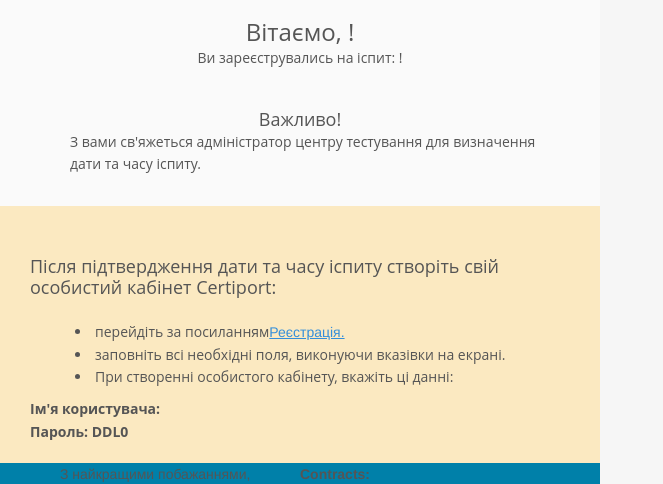
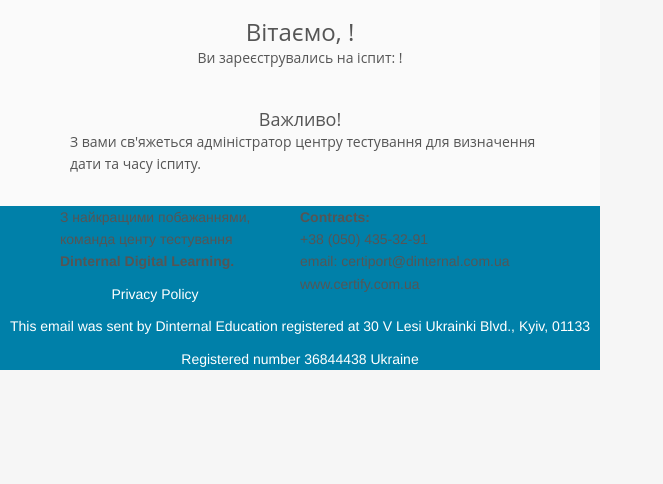
Before and after one commit to hamellton/certiport-js, a website: page certiport-backend/emails/receiptSecond/html.pug in a window 1280 px wide. Shown: the part 472-956 px from the top of the page, without its empty margins (0-663 px from the left). After the commit the page ends 852 px from the top, so only its background shows below. Drawn offline with nearby package versions, Linux system fonts and the light colour scheme; files that its build step writes are made by us from their sources.

Commit message:
comment 1 div block in all 5 latters)

```diff
--- a/certiport-backend/emails/receiptSecond/html.pug
+++ b/certiport-backend/emails/receiptSecond/html.pug
@@ -265,20 +265,20 @@ html(xmlns='http://www.w3.org/1999/xhtml')
           //li(style="font-family:'Open Sans'; text-align:left;") При оплаті необхідно зазначити ПІБ кандидата на іспит та призначення платежу
           div(style="font-family:'Open Sans'; text-align:left;") З вами св'яжеться адміністратор центру тестування для визначення дати та часу іспиту.
   .fon-text(style='background:#fbe9c1; color:#555555;')
-    center
-      div(style='width:90%;color:#555555; padding-top:10px; padding-bottom:10px;')
-        h3(style="color:#555555; font-family:'Open Sans'; text-align:left;") Після підтвердження дати та часу іспиту створіть свій особистий кабінет Certiport:
-        br
-        ul(style='text-align:left;')
-          li(style="color:#555555; font-family:'Open Sans'; text-align:left;")
-            | перейдіть за посиланням
-            a(href='https://www.certiport.com/portal/Pages/Registration.aspx') Реєстрація.
-          li(style="color:#555555; font-family:'Open Sans'; text-align:left;") заповніть всі необхідні поля, виконуючи вказівки на екрані.
-          li(style="color:#555555; font-family:'Open Sans'; text-align:left;") При створенні особистого кабінету, вкажіть ці данні:
-        p(style='text-align:left;')
-          strong(style="font-family:'Open Sans';") Ім'я користувача: #{useremail}
-          br
-          strong(style="font-family:'Open Sans';") Пароль: DDL0#{id}
+    //center
+    //  div(style='width:90%;color:#555555; padding-top:10px; padding-bottom:10px;')
+    //    h3(style="color:#555555; font-family:'Open Sans'; text-align:left;") Після підтвердження дати та часу іспиту створіть свій особистий кабінет Certiport:
+    //    br
+    //    ul(style='text-align:left;')
+    //      li(style="color:#555555; font-family:'Open Sans'; text-align:left;")
+    //        | перейдіть за посиланням
+    //        a(href='https://www.certiport.com/portal/Pages/Registration.aspx') Реєстрація.
+    //      li(style="color:#555555; font-family:'Open Sans'; text-align:left;") заповніть всі необхідні поля, виконуючи вказівки на екрані.
+    //      li(style="color:#555555; font-family:'Open Sans'; text-align:left;") При створенні особистого кабінету, вкажіть ці данні:
+    //    p(style='text-align:left;')
+    //      strong(style="font-family:'Open Sans';") Ім'я користувача: #{useremail}
+    //      br
+    //      strong(style="font-family:'Open Sans';") Пароль: DDL0#{id}
   .new-footer(style='background:#ffffff !important;')
     .left-block(style="width:40%; float:left; margin-left:10%; color:#555555; font-family:'Open Sans';")
       p
```
Also changed, not shown: certiport-backend/emails/receipt/html.pug (+14 -14 lines), certiport-backend/emails/receipt1/html.pug (+14 -14 lines), certiport-backend/emails/receipt1Second/html.pug (+14 -14 lines), certiport-backend/emails/receiptForMosPromo/html.pug (+14 -14 lines).
